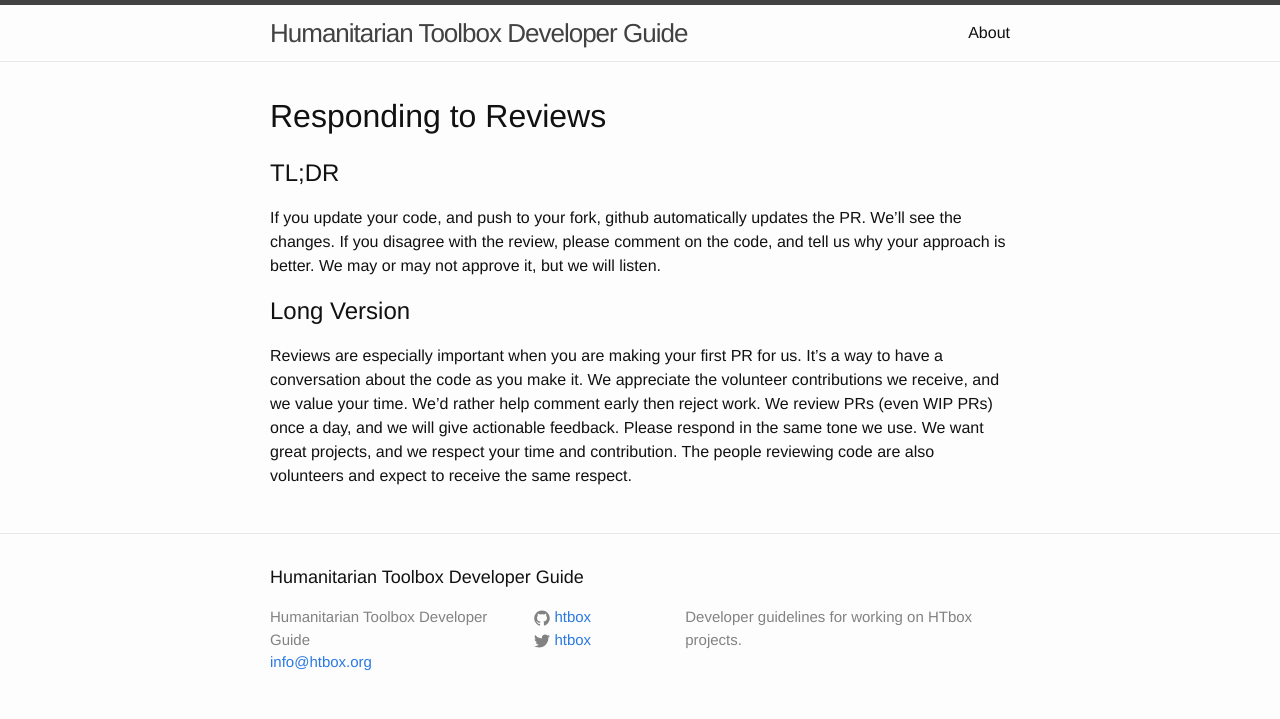
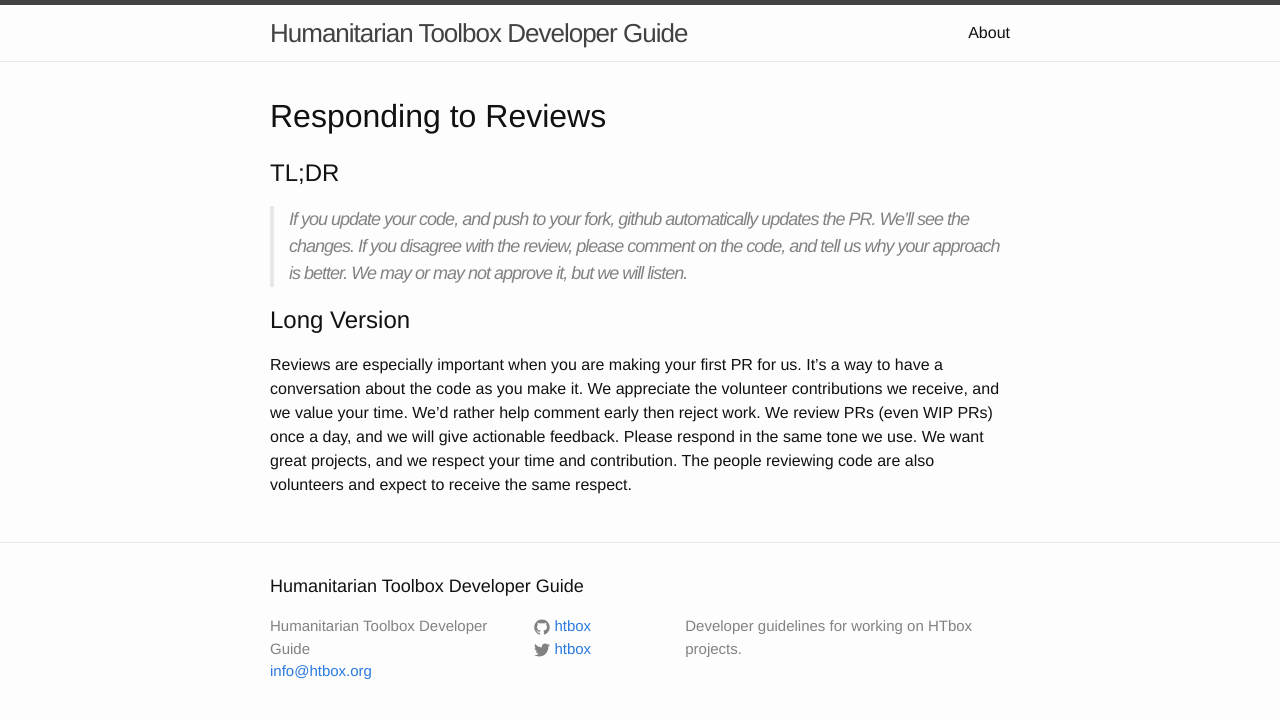
Before and after one commit to HTBox/htbox.github.io, a Jekyll site: the page built from responding-to-reviews.md, in a window 1280 px wide. Shown: the top 719 px of the page. Built offline with Jekyll 4.4.1, drawn with Linux system fonts in a browser that asks for light colours.

Commit message:
Consistent tl;dr formatting

```diff
--- a/responding-to-reviews.md
+++ b/responding-to-reviews.md
@@ -7,7 +7,7 @@ layout: default
 
 ## TL;DR
 
-If you update your code, and push to your fork, github automatically updates the PR. We'll see the changes. If you disagree with the review, please comment on the code, and tell us why your approach is better. We may or may not approve it, but we will listen.
+> If you update your code, and push to your fork, github automatically updates the PR. We'll see the changes. If you disagree with the review, please comment on the code, and tell us why your approach is better. We may or may not approve it, but we will listen.
 
 ## Long Version
 
```
